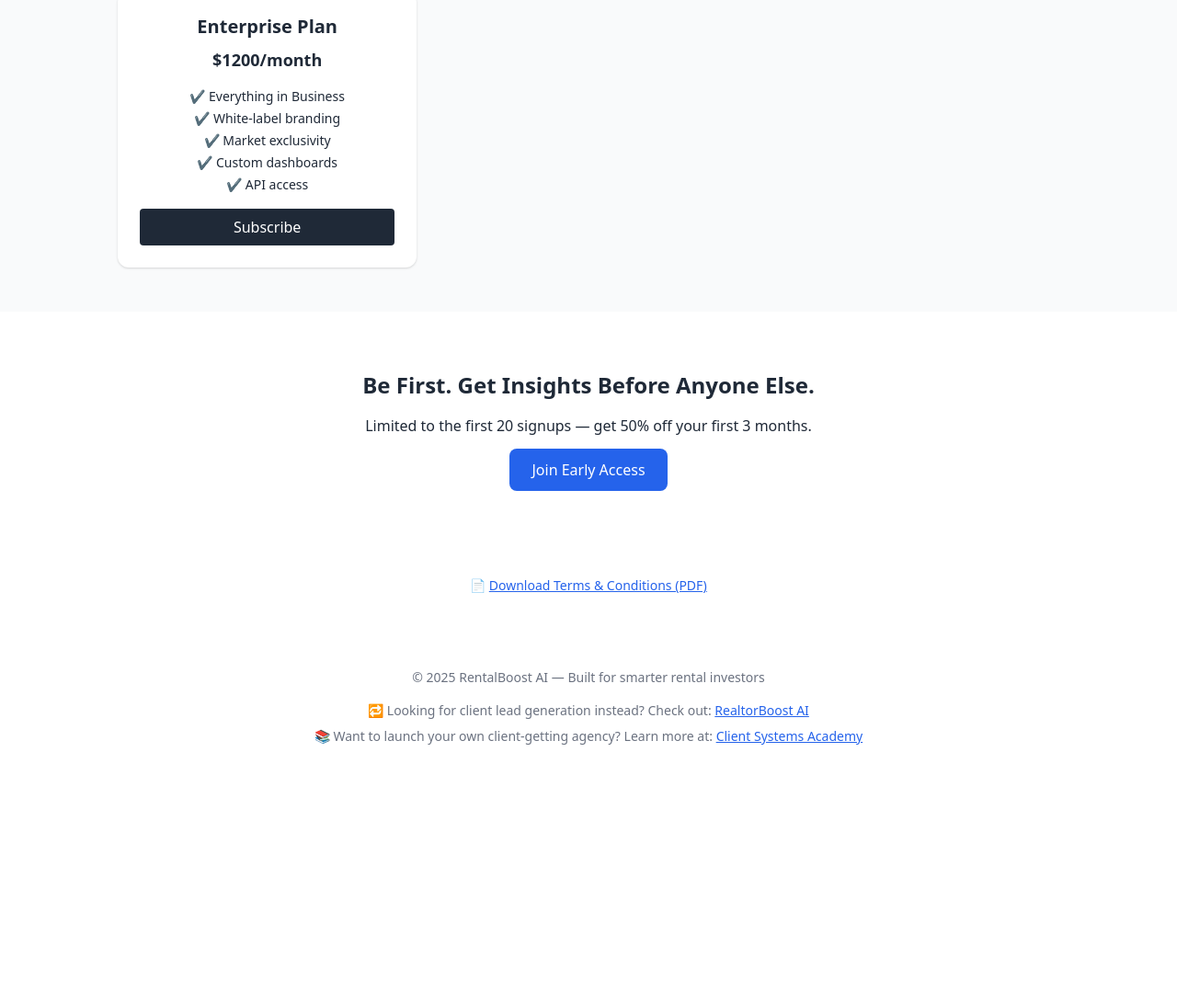
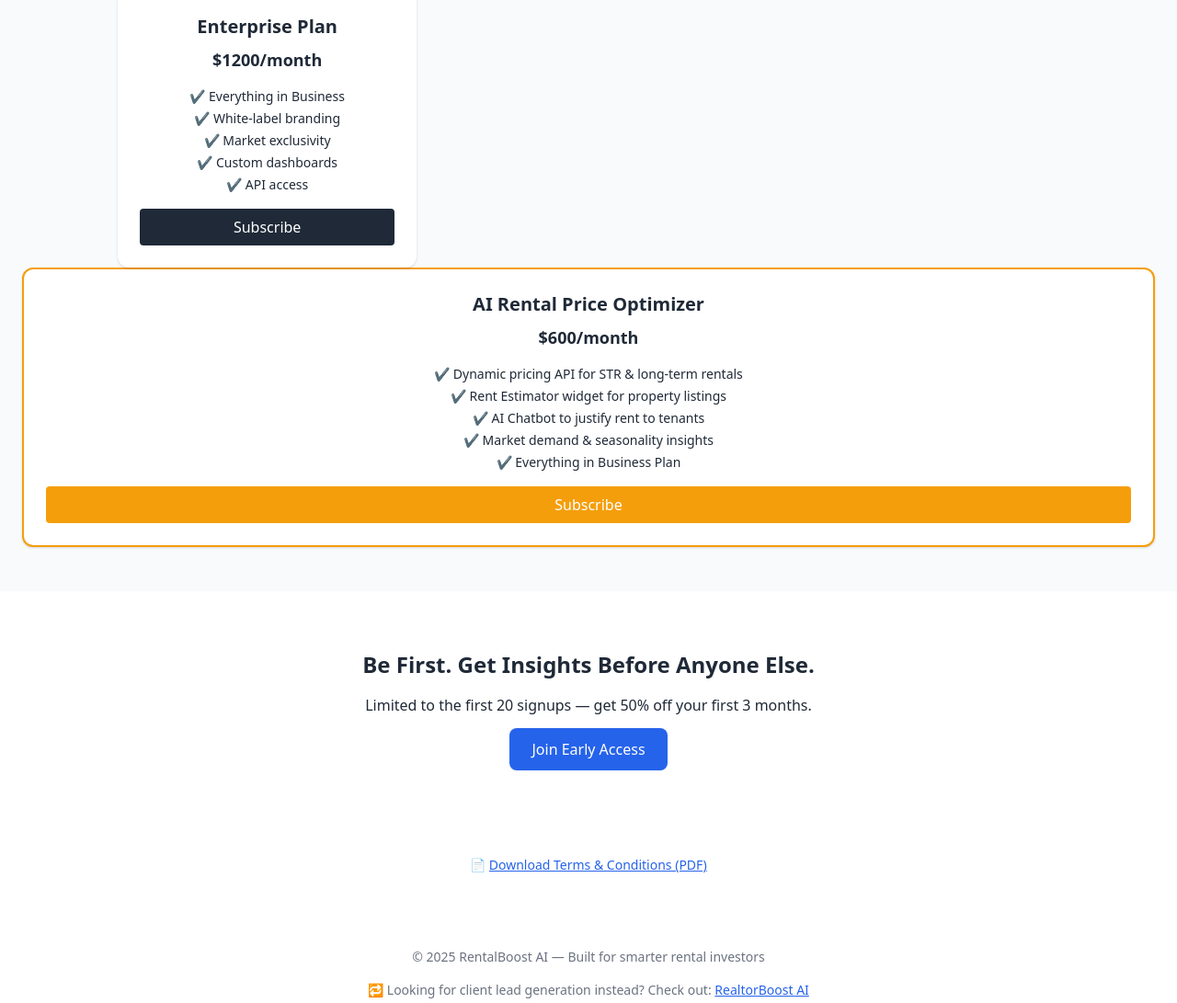
Before and after one commit to tanyed640/rentalboost-site, a plain HTML site: page index.html in a window 1280 px wide. Shown: the part 1153-2244 px from the top of the page at 92% size. Before the commit the page ends 1996 px from the top, so only its background shows below. Drawn offline with nearby package versions, Linux system fonts and the light colour scheme; a script that the page names is missing.

Commit message:
Add files via upload

```diff
--- a/index.html
+++ b/index.html
@@ -86,6 +86,20 @@
         <button id="enterprise-button" class="mt-4 w-full bg-gray-800 text-white py-2 rounded hover:bg-gray-900">Subscribe</button>
       </div>
     </div>
+
+<!-- AI Rental Price Optimizer Plan -->
+<div class="bg-white p-6 rounded-xl shadow border-2 border-yellow-500">
+  <h3 class="text-xl font-bold mb-2">AI Rental Price Optimizer</h3>
+  <p class="text-lg font-semibold">$600/month</p>
+  <ul class="mt-4 text-sm space-y-1">
+    <li>✔️ Dynamic pricing API for STR & long-term rentals</li>
+    <li>✔️ Rent Estimator widget for property listings</li>
+    <li>✔️ AI Chatbot to justify rent to tenants</li>
+    <li>✔️ Market demand & seasonality insights</li>
+    <li>✔️ Everything in Business Plan</li>
+  </ul>
+  <button id="optimizer-button" class="mt-4 w-full bg-yellow-500 text-white py-2 rounded hover:bg-yellow-600">Subscribe</button>
+</div>
   </section>
 
   <!-- CTA -->
@@ -119,11 +133,12 @@
     document.addEventListener("DOMContentLoaded", function () {
       const stripe = Stripe("pk_test_51Rb3NQPv6wMc7rs7smbTQKHS1Jl74JaRfdDDTXkfedKGcjI60sw0d6AriWLZcZfv9yepusen85IXqyLUfMEUsMFP00OZN7ndnA");
 
-      const plans = {
-        "pro-button": "price_1Rb3S7Pv6wMc7rs7AKlLlasD",
-        "business-button": "price_1Rb3TePv6wMc7rs7gCb2GYYz",
-        "enterprise-button": "price_1Rb4qwPv6wMc7rs7SVmgCsKE"
-      };
+const plans = {
+  "pro-button": "price_1Rb3S7Pv6wMc7rs7AKlLlasD",
+  "business-button": "price_1Rb3TePv6wMc7rs7gCb2GYYz",
+  "enterprise-button": "price_1Rb4qwPv6wMc7rs7SVmgCsKE",
+  "optimizer-button": "price_1RdfHxPv6wMc7rs7qchbQ4Eo"
+};
 
       for (const [btnId, priceId] of Object.entries(plans)) {
         const btn = document.getElementById(btnId);
```
